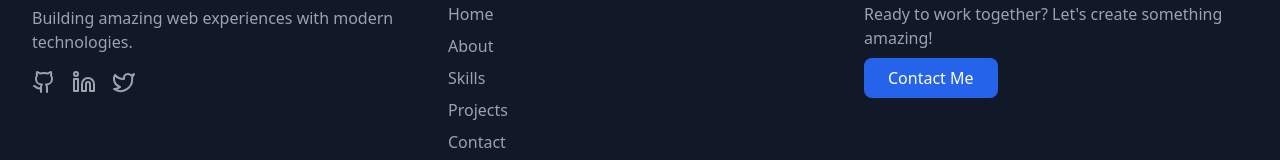
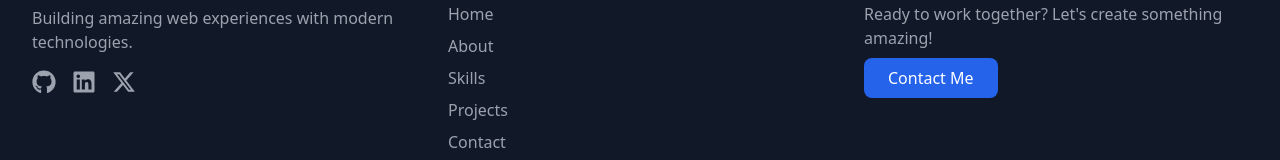
Before and after one commit to Gyasuddin0786/fullstack-portfolio-web, a React (Vite) app in the folder client/: page /projects in a window 1280 px wide. Shown: the part 890-1050 px from the top of the page. Built offline with nearby package versions, Linux system fonts and the light colour scheme; no server answers.

Commit message:
some icons bugs fixed in all clients pages

```diff
--- a/client/package.json
+++ b/client/package.json
@@ -16,6 +16,7 @@
     "react": "^19.1.1",
     "react-dom": "^19.1.1",
     "react-hot-toast": "^2.4.1",
+    "react-icons": "^5.7.0",
     "react-router-dom": "^6.15.0"
   },
   "devDependencies": {
--- a/client/src/components/layout/Footer.jsx
+++ b/client/src/components/layout/Footer.jsx
@@ -1,10 +1,5 @@
-import {
-  GithubIcon,
-  Linkedin,
-  Twitter,
-  Globe,
-  Heart,
-} from "lucide-react";
+import { FaGithub, FaLinkedin, FaXTwitter, FaGlobe } from "react-icons/fa6";
+import { Heart } from "lucide-react";
 import { useState, useEffect } from 'react';
 import api from '../../utils/api';
 
@@ -43,7 +38,7 @@ const Footer = () => {
                 rel="noopener noreferrer"
                 className="text-gray-400 hover:text-primary-400 transition-colors duration-200"
               >
-                <GithubIcon size={24} />
+                <FaGithub size={24} />
               </a>
               <a
                 href="https://www.linkedin.com/in/gyasuddin-ansari-199b9b2b5/"
@@ -51,7 +46,7 @@ const Footer = () => {
                 rel="noopener noreferrer"
                 className="text-gray-400 hover:text-primary-400 transition-colors duration-200"
               >
-                <Linkedin size={24} />
+                <FaLinkedin size={24} />
               </a>
               <a
                 href="https://x.com/GyasuddinA2081"
@@ -59,7 +54,7 @@ const Footer = () => {
                 rel="noopener noreferrer"
                 className="text-gray-400 hover:text-primary-400 transition-colors duration-200"
               >
-                <Twitter size={24} />
+                <FaXTwitter size={24} />
               </a>
             </div>
           </div>
--- a/client/src/components/ui/ProjectCard.jsx
+++ b/client/src/components/ui/ProjectCard.jsx
@@ -1,4 +1,6 @@
-import { Github, ExternalLink, Eye } from 'lucide-react';
+import { ExternalLink, Eye } from 'lucide-react';
+import { FaGithub} from "react-icons/fa6";
+
 import { Link } from 'react-router-dom';
 
 const ProjectCard = ({ project }) => {
@@ -28,7 +30,7 @@ const ProjectCard = ({ project }) => {
                 rel="noopener noreferrer"
                 className="bg-white text-gray-900 p-2 rounded-full hover:bg-gray-100 transition-colors duration-200"
               >
-                <Github size={20} />
+                <FaGithub size={20} />
               </a>
             )}
             {liveUrl && (
--- a/client/src/pages/Home.jsx
+++ b/client/src/pages/Home.jsx
@@ -1,6 +1,7 @@
 import { useState, useEffect } from 'react';
 import { Link } from 'react-router-dom';
-import { Download, Github, Linkedin, Twitter, Mail, ArrowRight, Code, Palette, Database, Globe, User, MessageSquare, Send } from 'lucide-react';
+import { Download, Mail, ArrowRight, Code, Palette, Database, Globe, User, MessageSquare, Send } from 'lucide-react';
+import { FaGithub, FaLinkedin, FaXTwitter, FaGlobe } from "react-icons/fa6";
 import { motion } from 'framer-motion';
 import api from '../utils/api';
 import ProjectCard from '../components/ui/ProjectCard';
@@ -125,7 +126,7 @@ const Home = () => {
                 className="text-gray-600 dark:text-gray-400 hover:text-purple-600 dark:hover:text-purple-400 transition-colors duration-300"
                 whileHover={{ scale: 1.2, y: -2 }}
               >
-                <Github size={24} />
+                <FaGithub size={24} />
               </motion.a>
               <motion.a
                 href="https://www.linkedin.com/in/gyasuddin-ansari-199b9b2b5/"
@@ -134,7 +135,7 @@ const Home = () => {
                 className="text-gray-600 dark:text-gray-400 hover:text-purple-600 dark:hover:text-purple-400 transition-colors duration-300"
                 whileHover={{ scale: 1.2, y: -2 }}
               >
-                <Linkedin size={24} />
+                <FaLinkedin size={24} />
               </motion.a>
               <motion.a
                 href="https://x.com/GyasuddinA2081"
@@ -143,7 +144,7 @@ const Home = () => {
                 className="text-gray-600 dark:text-gray-400 hover:text-purple-600 dark:hover:text-purple-400 transition-colors duration-300"
                 whileHover={{ scale: 1.2, y: -2 }}
               >
-                <Twitter size={24} />
+                <FaTwitter size={24} />
               </motion.a>
             </div>
           </motion.div>
--- a/client/src/pages/ProjectDetail.jsx
+++ b/client/src/pages/ProjectDetail.jsx
@@ -1,6 +1,8 @@
 import { useState, useEffect } from 'react';
 import { useParams, Link } from 'react-router-dom';
-import { Github, ExternalLink, ArrowLeft, Calendar, Tag } from 'lucide-react';
+import { ExternalLink, ArrowLeft, Calendar, Tag } from 'lucide-react';
+import { FaGithub } from "react-icons/fa6";
+
 import { motion } from 'framer-motion';
 import api from '../utils/api';
 import LoadingSpinner from '../components/ui/LoadingSpinner';
@@ -170,7 +172,7 @@ const ProjectDetail = () => {
                   rel="noopener noreferrer"
                   className="btn-secondary inline-flex items-center justify-center"
                 >
-                  <Github size={20} className="mr-2" />
+                  <FaGithub size={20} className="mr-2" />
                   View Source Code
                 </a>
               )}
```
Also changed, not shown: 1 other file (tests, documents, lock files or other folders).
